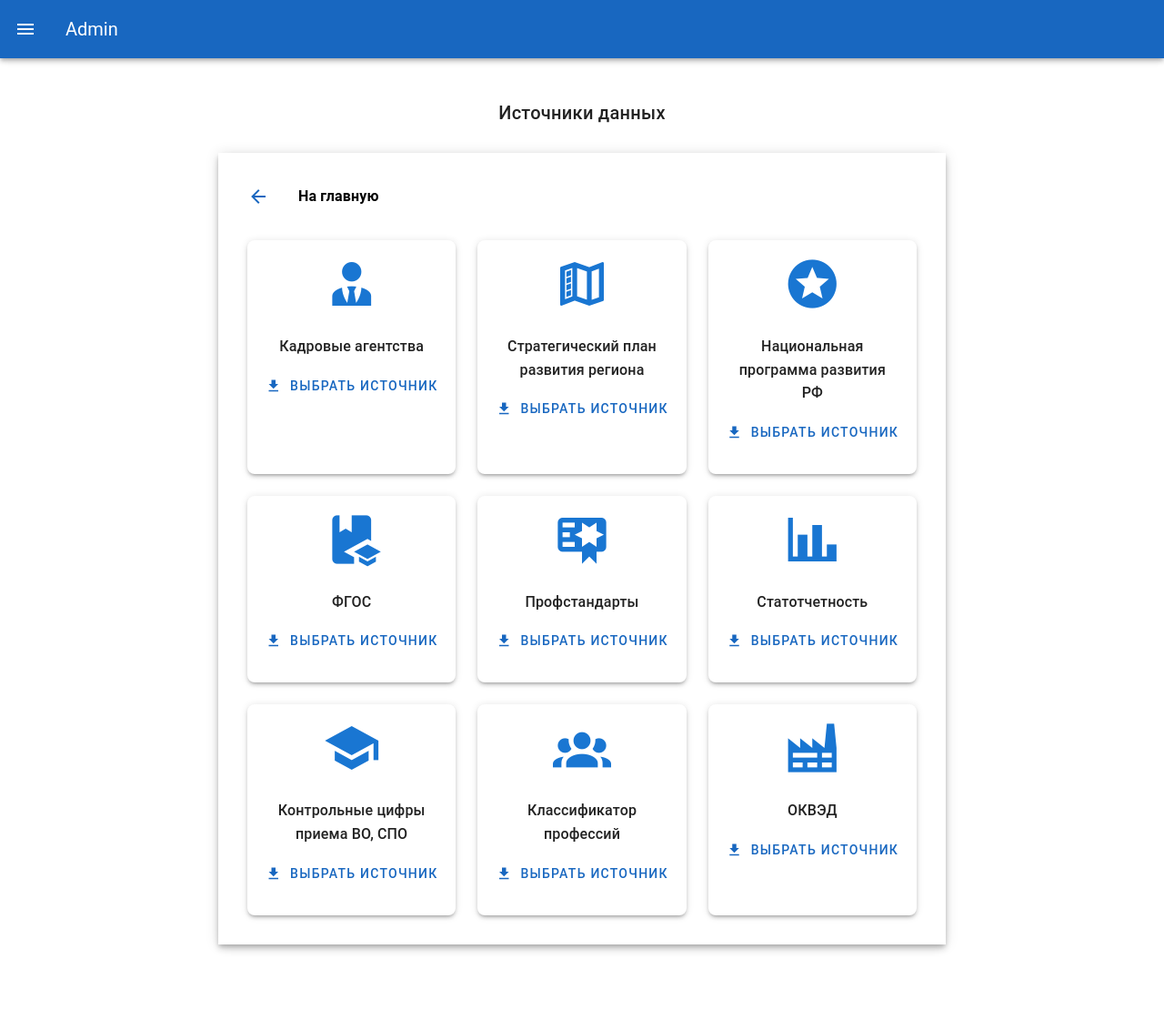
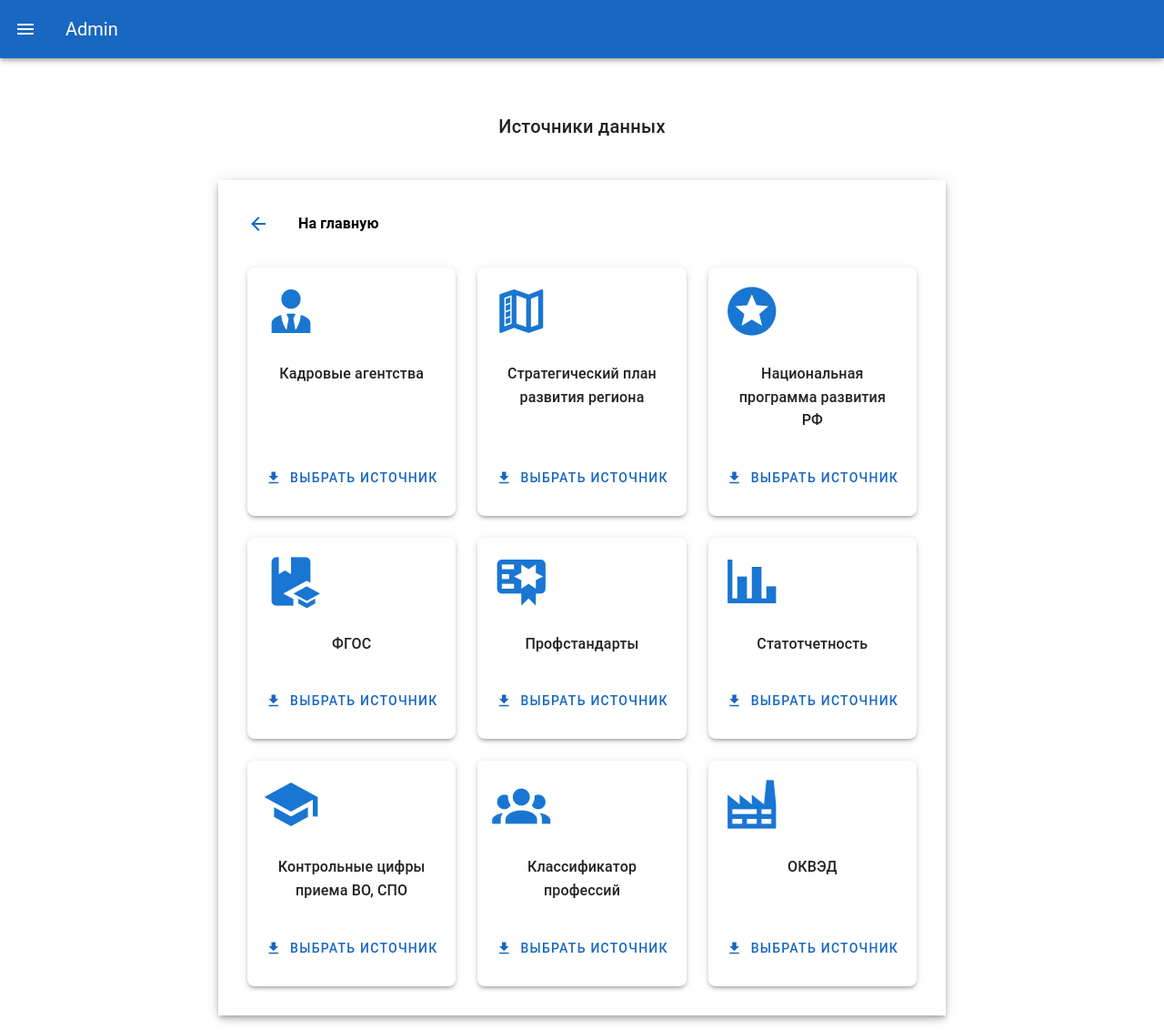
Before and after one commit to VyacheslavKuchumov/VKR-DATA-COLLECTOR-WEB, a Vue app in the folder frontend/: page /data-parsing in a window 1280 px wide. Shown: the whole page at 91% size. Before the commit the page ends 1054 px from the top, so only its background shows below. Built offline with nearby package versions, Linux system fonts and the light colour scheme; no server answers.

Commit message:
added gaps

```diff
--- a/frontend/src/views/data_parsing/DataParsingView.vue
+++ b/frontend/src/views/data_parsing/DataParsingView.vue
@@ -1,9 +1,9 @@
 <template>
-    <v-card max-width="800" class="elevation-0 mt-5 ml-auto mr-auto">
+    <v-container max-width="800" class="elevation-0 mt-5 ml-auto mr-auto">
         <v-card-title class="text-wrap" align="center">
             Источники данных
         </v-card-title>
-    </v-card>
+    </v-container>
 
     <v-container class="elevation-5 mt-5 ml-auto mr-auto" max-width="800">
         <v-toolbar flat color="white">
@@ -24,7 +24,7 @@
                     md="4"
                 >
                     <v-card
-                        class="pa-4 text-center rounded-lg"
+                        class="pa-4 text-center rounded-lg d-flex flex-column"
                         elevation="3"
                         height="100%"
                     >
@@ -39,7 +39,9 @@
                         <v-card-title class="text-subtitle-1 justify-center text-wrap">
                             {{ source.title }}
                         </v-card-title>
-
+                        <v-card-text class="text-center flex-grow-1" height="100%">
+                            <!-- Здесь можно добавить описание источника данных или инструкцию по его использованию. -->
+                        </v-card-text>
                         <v-card-actions class="justify-center">
                             <v-btn
                                 color="primary"
--- a/frontend/src/views/nsi_datasets/DatasetsView.vue
+++ b/frontend/src/views/nsi_datasets/DatasetsView.vue
@@ -1,9 +1,9 @@
 <template>
-    <v-card max-width="800" class="elevation-0 mt-5 ml-auto mr-auto">
+    <v-container max-width="800" class="elevation-0 mt-5 ml-auto mr-auto">
         <v-card-title class="text-wrap" align="center">
             НСИ Датасеты
         </v-card-title>
-    </v-card>
+    </v-container>
 
     <v-container class="elevation-5 mt-5 ml-auto mr-auto" max-width="800">
         <v-toolbar flat color="white">
@@ -24,7 +24,7 @@
                     md="4"
                 >
                     <v-card
-                        class="pa-4 text-center rounded-lg"
+                        class="pa-4 text-center rounded-lg d-flex flex-column"
                         elevation="3"
                         height="100%"
                     >
@@ -39,7 +39,9 @@
                         <v-card-title class="text-subtitle-1 justify-center text-wrap">
                             {{ dataset.title }}
                         </v-card-title>
-
+                         <v-card-text class="text-center flex-grow-1" height="100%">
+                            <!-- Здесь можно добавить описание источника данных или инструкцию по его использованию. -->
+                        </v-card-text>
                         <v-card-actions class="justify-center">
                             <v-btn
                                 color="primary"
```
